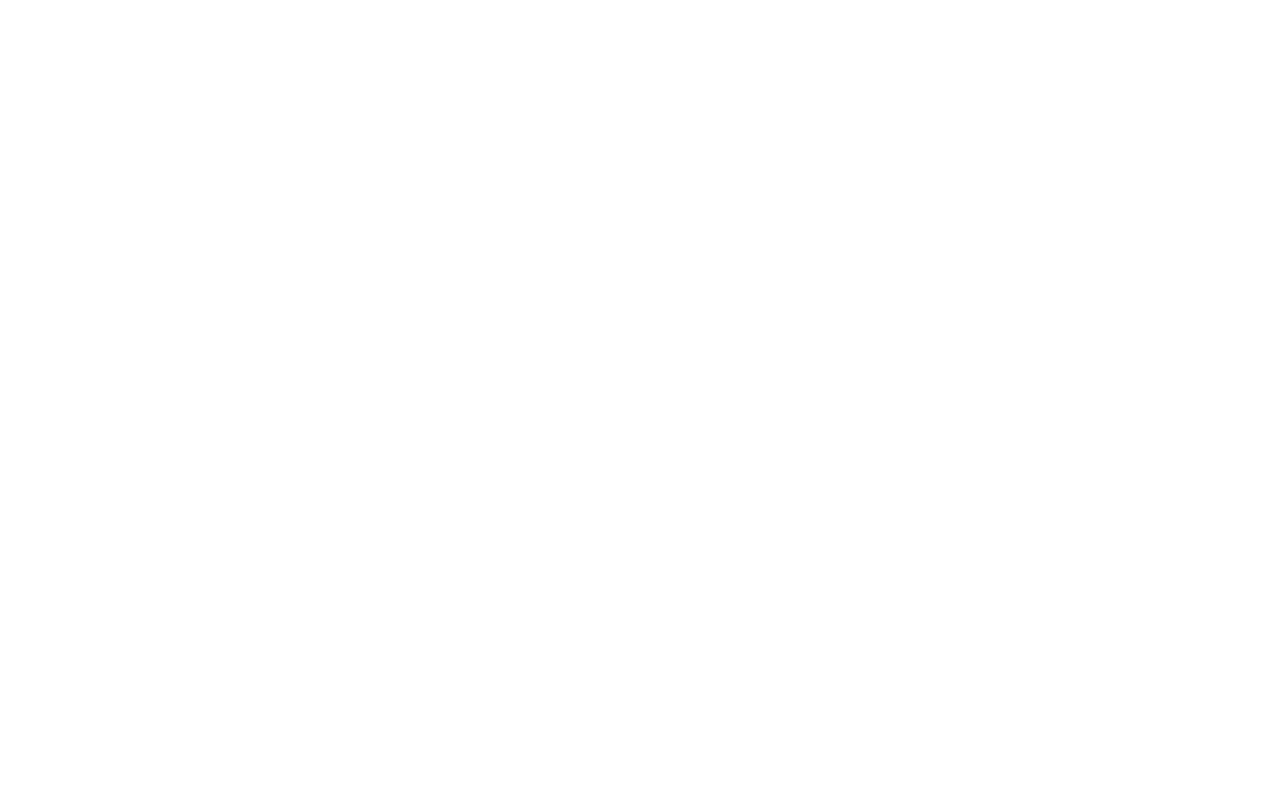
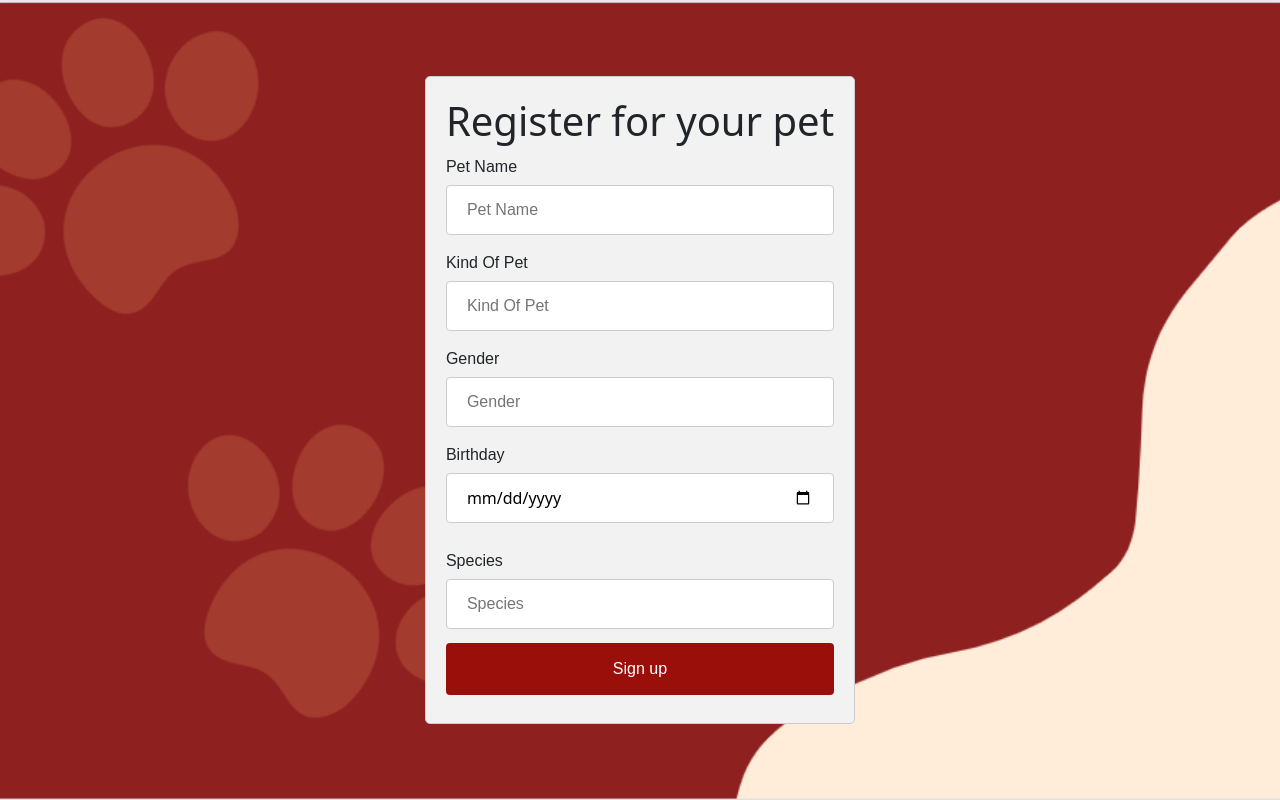
Before and after one commit to Tuananh4403/PetHealthClient, a JavaScript app in the folder PetHealthClient/: page /createPet in a window 1280 px wide. Before the commit this address had no page. Built offline with nearby package versions, Linux system fonts and the light colour scheme.

Commit message:
Update pet register

```diff
--- /dev/null
+++ b/PetHealthClient/src/components/CreatePet.vue
@@ -0,0 +1,133 @@
+<template>
+    <div class="full-screen-background" :style="{ backgroundImage: `url(${backgroundImage})` }">
+      <div class="signup-container">
+        <h1>Register for your pet</h1>
+        <form>
+          <label for="pet-name">Pet Name</label>
+          <input type="text" id="pet-name" placeholder="Pet Name" />
+
+          <label for="kind-of-pet">Kind Of Pet</label>
+          <input type="text" id="kind-of-pet" placeholder="Kind Of Pet" />
+
+          <label for="gender">Gender</label>
+          <input type="text" id="gender" placeholder="Gender" />
+
+          <label for="birthday">Birthday</label>
+          <input type="date" id="birthday" />
+
+          <label for="species">Species</label>
+          <input type="text" id="species" placeholder="Species" />
+
+          <button type="submit">Sign up</button>
+        </form>
+      </div>
+    </div>
+  </template>
+
+  <script>
+  export default {
+    data() {
+      return {
+        backgroundImage: null,
+        email: '',
+        emailError: '',
+        password: ''
+      }
+    },
+
+    mounted() {
+      import('@/assets/images/background.png')
+        .then((image) => {
+          this.backgroundImage = image.default
+        })
+        .catch((error) => {
+          console.error('Error loading image:', error)
+        })
+    },
+  }
+  </script>
+  <style>
+  .full-screen-background {
+    background-size: cover;
+    background-position: center;
+    height: 100vh;
+    display: flex;
+  }
+
+  .signup-container {
+    max-width: 450px;
+    padding: 20px;
+    border: 1px solid #ccc;
+    border-radius: 5px;
+    background-color: #f2f2f2;
+    align-items: center;
+  }
+  label {
+    display: block;
+    margin-top: 10px;
+    font-family: Arial, sans-serif;
+  }
+
+  input[type='text'],
+  input[type='date'] {
+    width: 100%;
+    padding: 12px 20px;
+    margin: 6px 0 16px;
+    box-sizing: border-box;
+    border: 1px solid #ccc;
+    border-radius: 4px;
+  }
+  .name-inputs {
+    display: flex;
+    justify-content: space-between;
+    gap: 10px;
+  }
+  .birthday {
+    display: flex;
+    justify-content: space-between;
+    gap: 5px;
+  }
+  .birthday input[type='text'],
+  .birthday input[type='date'] {
+    flex: 1;
+  }
+
+  input[type='text'] {
+    width: 100%;
+    padding: 12px 20px;
+    margin: 6px 0;
+    box-sizing: border-box;
+    border: 1px solid #ccc;
+    border-radius: 4px;
+    font-family: Arial, sans-serif;
+  }
+
+  button[type='submit'] {
+    background-color: #9b0f0a;
+    color: white;
+    padding: 14px 20px;
+    margin: 8px 0;
+    border: none;
+    border-radius: 4px;
+    cursor: pointer;
+    width: 100%;
+    font-family: Arial, sans-serif;
+  }
+
+  .or {
+    text-align: center;
+    margin: 10px 0;
+  }
+
+  .social-buttons button {
+    width: 100%;
+    padding: 12px 20px;
+    box-sizing: border-box;
+    border: 1px solid #ccc;
+    border-radius: 4px;
+    cursor: pointer;
+  }
+  .error {
+    color: red;
+  }
+  </style>
--- a/PetHealthClient/src/components/MainPage_2.vue
+++ b/PetHealthClient/src/components/MainPage_2.vue
@@ -3,63 +3,52 @@
     <ul>
       <li><a href="#">Home</a></li>
       <li><a href="#">Medical History</a></li>
-      <li><a href="#">Petlast</a></li>
+      <li class="dropdown">
+        <a href="#" @click="toggleDropdown">Pet</a>
+        <div class="dropdown-content" v-show="showDropdown">
+          <a href="#" @click="navigateTo('createPet')">Create Pet</a>
+          <a href="#" @click="navigateTo('updatePet')">Update Pet</a>
+          <a href="#" @click="navigateTo('deletePet')">Delete Pet</a>
+          <a href="#" @click="navigateTo('petList')">List Pet</a>
+        </div>
+      </li>
       <li><a href="#">Vaccin Calendar</a></li>
-      <li><a href="#">Kennail</a></li>
-      <li><a href="#">Service</a></li>
+      <li><a href="#">Kennel</a></li>
+      <li><a href="#" @click="navigateTo('booking')" >Service</a></li>
+      <li class="profile">
+        <img src="../assets/images/icon.png" alt="Profile Image"/>
+        <span>Lê Chi</span>
+      </li>
     </ul>
   </nav>
   <div class="header-content bg-image" :style="{ backgroundImage: `url(${backgroundImage})` }">
-    <div class="welcome">Welcome Username</div>
+    <img src="../assets/images/catdog.png" alt="Main Image"/>
   </div>
-  <main>
-    <div class="content-cards">
-      <div class="content-vacxin-cards">
-        <h3>Vacxin Calendar</h3>
-        <div class="content">abc</div>
-      </div>
-      <div class="content-kennel-cards">
-        <h3>View Kennel</h3>
-        <div class="content">abc</div>
-      </div>
-    </div>
-    <div class="button-cards">
-      <div class="card">
-        <h3>View Pet List</h3>
-        <button class="btn-mainpage" @click="navigateTo('petList')">Your Pet List</button>
-      </div>
-      <div class="card">
-        <h3>Create Booking</h3>
-        <button class="btn-mainpage" @click="navigateTo('booking')">Create Booking</button>
-      </div>
-      <div class="card">
-        <h3>About Us</h3>
-        <button class="btn-mainpage">Information</button>
-      </div>
-    </div>
-  </main>
-  <footer>
-    <p>Footer</p>
-  </footer>
-  <!-- <div class="modal" v-if="showModal">
-    <booking-modal @close-modal="showModal = false" />
-  </div> -->
 </template>
 
 <script>
 import { useRouter } from 'vue-router'
+import { ref } from 'vue'
 //import BookingModal from '../components/BookingModal.vue'
 
 export default {
   setup() {
     const router = useRouter()
+    const showDropdown = ref(false)
+
+    const toggleDropdown = () => {
+  showDropdown.value = !showDropdown.value
+}
+
 
     const navigateTo = (route) => {
       router.push(`/${route}`)
     }
 
     return {
-      navigateTo
+      navigateTo,
+      toggleDropdown,
+      showDropdown
     }
   },
 
@@ -117,7 +106,7 @@
   background-size: cover;
   background-position: center;
   background-repeat: no-repeat;
-  height: 455px;
+  height: 535px;
 }
 
 .welcome {
@@ -189,14 +178,6 @@
   align-self: center;
 }
 
-footer {
-  background-color: #f2f2f2;
-  padding: 20px;
-  text-align: center;
-  box-shadow: 0 -2px 4px rgba(0, 0, 0, 0.1);
-  height: 100px;
-}
-
 .modal {
   position: fixed;
   z-index: 1;
@@ -207,4 +188,61 @@
   overflow: auto;
   background-color: rgba(0, 0, 0, 0.4);
 }
+nav ul {
+  position: relative;
+}
+
+.profile {
+  position: absolute;
+  right: 0;
+  display: flex;
+  align-items: center;
+  height: 100%;
+}
+
+.profile img {
+  height: 50px;
+  width: auto;
+  margin-right: 10px;
+}
+
+.profile span {
+  font-weight: bold;
+}
+.header-content img {
+  position: absolute;
+  bottom: 0;
+  left: 50%;
+  transform: translateX(-50%);
+  width: 70%;
+  height: auto;
+  margin: auto;
+  display: block;
+}
+.dropdown {
+  position: relative;
+  display: inline-block;
+}
+
+.dropdown-content {
+  display: none;
+  position: absolute;
+  background-color: #f9f9f9;
+  min-width: 160px;
+  box-shadow: 0px 8px 16px 0px rgba(0,0,0,0.2);
+  z-index: 1;
+}
+
+.dropdown-content a {
+  color: black;
+  padding: 12px 16px;
+  text-decoration: none;
+  display: block;
+}
+
+.dropdown-content a:hover {background-color: #f1f1f1}
+
+.dropdown:hover .dropdown-content {
+  display: block;
+}
 </style>
--- a/PetHealthClient/src/pages/PetListPage.vue
+++ b/PetHealthClient/src/pages/PetListPage.vue
@@ -1,20 +1,17 @@
 <template>
-  <div id="app">
-    <!-- Header with gradient background and circular patterns -->
-    <div class="header">
-      <h1>List of Your Pets</h1>
-    </div>
-
-    <!-- Table with centered text, bold headers, and horizontal separators -->
-    <div class="table-container">
+  <div class="full-screen-background" :style="{ backgroundImage: `url(${backgroundImage})` }">
+    <div id="app">
+      <div class="container">
+        <h1>List of your pets</h1>
+      </div>
       <table>
         <thead>
           <tr>
-            <th>No.</th>
-            <th>Pet Name <i class="fas fa-paw"></i></th>
-            <th>Type of Pet</th>
-            <th>Gender <i class="fas fa-venus-mars"></i></th>
-            <th>Birthdate</th>
+            <th>No</th>
+            <th>Pet Name</th>
+            <th>Kind of pet</th>
+            <th>Gender</th>
+            <th>Birthday</th>
             <th>Species</th>
           </tr>
         </thead>
@@ -33,10 +30,12 @@
   </div>
 </template>
 
+
 <script>
 export default {
   data() {
     return {
+      backgroundImage: null,
       pets: [
         { name: 'Buddy', kind: 'Dog', gender: 'Male', birthday: '2020-01-01', species: 'Canine' },
         { name: 'Mittens', kind: 'Cat', gender: 'Female', birthday: '2019-05-05', species: 'Feline' },
@@ -44,53 +43,39 @@
       ]
     };
   },
+
+  mounted() {
+      import('@/assets/images/background.png')
+        .then((image) => {
+          this.backgroundImage = image.default
+        })
+        .catch((error) => {
+          console.error('Error loading image:', error)
+        })
+    },
+
 };
 </script>
 
 <style scoped>
-.header {
+.container {
+  margin: 20px;
   text-align: center;
-  background: #f7b748;
-  border-radius: 15px;
-  margin-bottom: 20px;
-  padding: 20px;
-  color: rgb(7, 7, 7); /* Changed to yellow */
-  font-size: 24px;
-}
-
-.table-container {
-  padding: 0 20px;
-  background-color: #f0f0f0; /* Added background color */
-  background-image: url(${backgroundImage}); /* Added watermark image */
 }
 
 table {
   width: 100%;
-  border-spacing: 0;
-  border-radius: 15px;
-  overflow: hidden;
+  border-collapse: collapse;
 }
 
-th, td {
+th,
+td {
+  border: 1px solid #ddd;
   padding: 8px;
-  text-align: center; /* Centered text */
 }
 
 th {
   background-color: #f2f2f2;
-  color: #333;
-  font-weight: bold; /* Bold headers */
-}
-
-tr:not(:last-child) td {
-  border-bottom: 1px solid #ddd; /* Horizontal separators */
-}
-
-tr:last-child td {
-  border-bottom: none; /* No border for the last row */
-}
-
-tr:nth-child(even) {
-  background-color: #f9f9f9;
+  text-align: left;
 }
 </style>
--- a/PetHealthClient/src/router/router.js
+++ b/PetHealthClient/src/router/router.js
@@ -6,6 +6,7 @@
 import BookingModal from '../components/BookingModal.vue'
 import PetListPage from '../pages/PetListPage.vue'
 import PetListModal from '../components/PetListModal.vue'
+import CreatePet from '../components/CreatePet.vue'
 import BaseLayout from '../layouts/BaseLayout.vue'
 
 const router = createRouter({
@@ -47,13 +48,10 @@
       component: PetListModal
     },
     {
-      // path: '/',
-      // component: BaseLayout,
-      // children: [
-      //   { path: 'petlistModal', component: BaseLayout },
-      //   // Add more routes as needed
-      // ],
-    }
+      path: '/createPet',
+      name: 'createPet',
+      component: CreatePet
+    },
   ]
 })
 
```
Also changed, not shown: PetHealthClient/src/assets/images/catdog.png (added), PetHealthClient/src/assets/images/icon.png (added), PetHealthClient/src/components/Calendar.vue (added).
